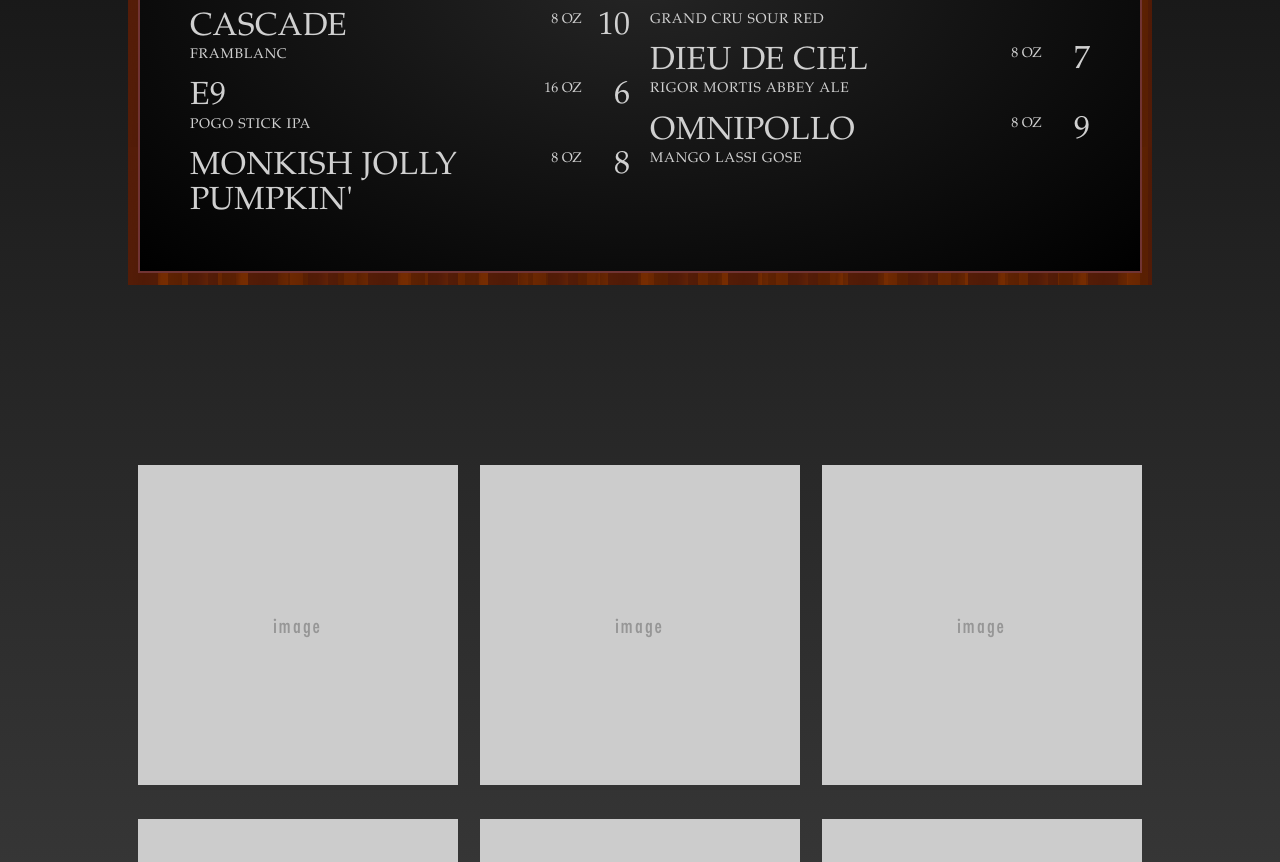
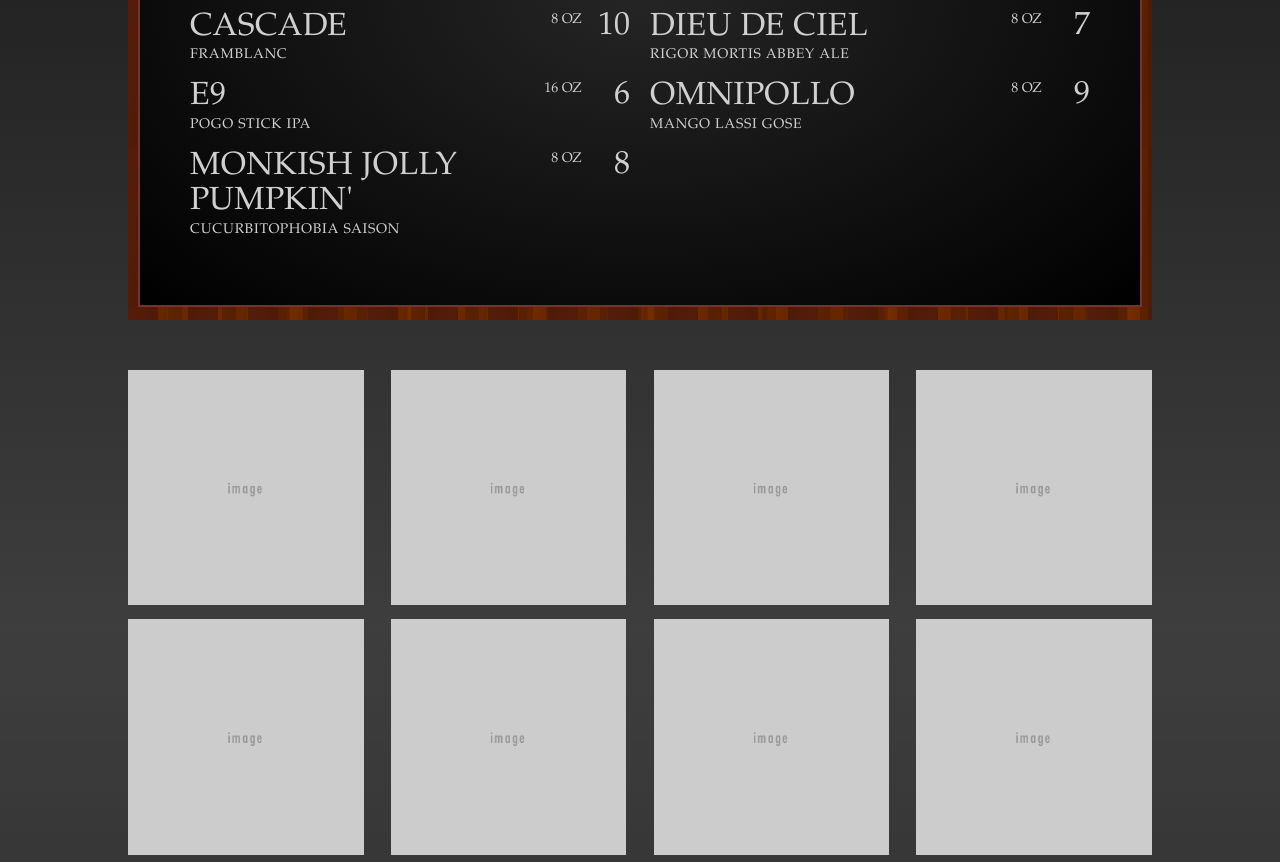
Before and after one commit to bunnyhawk/slow-boat-tavern, a website: page index.html in a window 1280 px wide. Shown: the part 1261-2123 px from the top of the page. Drawn offline with Linux system fonts and the light colour scheme; some packages are replaced by stand-ins of ours.

Commit message:
breakpiont updates

```diff
--- a/app/scripts/main.js
+++ b/app/scripts/main.js
@@ -70,14 +70,30 @@
     }]
 };
 
+var googleMap = function googleMap() {
+  var map = new google.maps.Map(document.getElementById('map'), {
+    center: myLatLng,
+    zoom: 13
+  });
+
+  var marker = new google.maps.Marker({
+    position: myLatLng,
+    map: map,
+    title: 'Hello World!'
+  });
+};
+
 var beerListItems = data.list.map(function (item) {
   var splitDecimal = item.price.split('.');
   var updatedPrice = splitDecimal.length > 1 ? splitDecimal[0] + '<sup>' + splitDecimal[1] + '</sup>' : item.price;
-  return '<li class="beerlist_item">\n  <h3 class="beerlist_brewery">' + item.brewery + '</h3>\n  <span class="beerlist_title">' + item.title + '</span>\n  <span class="beerlist_size">' + item.size + '</span>\n  <span class="beerlist_price">' + updatedPrice + '</span>\n</li>';
+
+  return '<li class="beerlist_item">\n    <h3 class="beerlist_brewery">' + item.brewery + '</h3>\n    <span class="beerlist_title">' + item.title + '</span>\n    <span class="beerlist_size">' + item.size + '</span>\n    <span class="beerlist_price">' + updatedPrice + '</span>\n  </li>';
 }).join('\n ');
 
-var beerList = '<ul class="beerlist_list">\n  ' + beerListItems + '\n</ul>';
+var beerList = '<ul class="beerlist_list">' + beerListItems + '</ul>';
 
 document.getElementById('list').innerHTML += beerList;
 
+var runMap = googleMap();
+
 }());
--- a/app/stylesheets/app.css
+++ b/app/stylesheets/app.css
@@ -44,6 +44,7 @@
   padding: 2rem;
 }
 .beerlist_item {
+  display: inline-block;
   font-weight: normal;
   padding-bottom: 1.5rem;
   position: relative;
@@ -87,7 +88,7 @@
   margin-right: -13px;
   vertical-align: top;
 }
-@media (min-width: 640px) {
+@media (min-width: 780px) {
   .beerlit {
     padding: 1rem 2rem;
   }
@@ -105,13 +106,20 @@
   }
   .beerlist_brewery,
   .beerlist_price {
-    font-size: 32px;
-    font-size: 3.2rem;
+    font-size: 24px;
+    font-size: 2.4rem;
   }
   .beerlist_size {
     position: absolute;
     right: 11%;
     top: 0;
+  }
+}
+@media (min-width: 1030px) {
+  .beerlist_brewery,
+  .beerlist_price {
+    font-size: 32px;
+    font-size: 3.2rem;
   }
 }
 
@@ -126,10 +134,6 @@
   background: -moz-radial-gradient(center, ellipse cover, #252525 0%, #000000 100%);
   background: -webkit-radial-gradient(center, ellipse cover, #252525 0%, #000000 100%);
   background: radial-gradient(ellipse at center, #252525 0%, #000000 100%);
-}
-
-.map {
-  height: 300px;
 }
 
 .header {
@@ -168,11 +172,6 @@
   width: 200px;
 }
 
-@media (min-width: 640px) {
-  .imageFeed {
-    margin-top: 20vh;
-  }
-}
 .imageFeed_list {
   display: flex;
   flex-flow: row wrap;
@@ -191,8 +190,16 @@
   width: 100%;
 }
 @media (min-width: 640px) {
-  .imageFeed_item {
-    padding: 10px;
-    width: auto;
+  .imageFeed {
+    margin-top: 5vh;
   }
 }
+@media (min-width: 1030px) {
+  .imageFeed_item {
+    width: 23%;
+  }
+}
+
+.map {
+  height: 300px;
+}
--- a/gulpfile.js
+++ b/gulpfile.js
@@ -51,12 +51,8 @@
 	return rollup({
 		entry: "components/app.js",
 		plugins: [
-			replace({
-				'process.env.NODE_ENV': JSON.stringify( 'production' )
-			}),
 			nodeResolve({
-				jsnext: true,
-				browser: true
+				jsnext: true
 			}),
 			commonjs(),
 			rollupBabel({
--- a/index.html
+++ b/index.html
@@ -33,8 +33,8 @@
 		</section>
 		<section id="map" class="map"></section>
 	</div>
+	<script src="/scripts/main.js" type="text/javascript" charset="utf-8"></script>
 	<script src="https://maps.googleapis.com/maps/api/js?key=AIzaSyCqEm9PyBfyLhlcHBp_lHty4XmLo_scbfI&callback=runMap"
         async defer></script>
-	<script src="/scripts/main.js" type="text/javascript" charset="utf-8"></script>
 </body>
 </html>
```
Also changed, not shown: app/index.html (+1 -1 lines), components/app.js (+8 -9 lines), components/map/map.js (+2 -6 lines).
